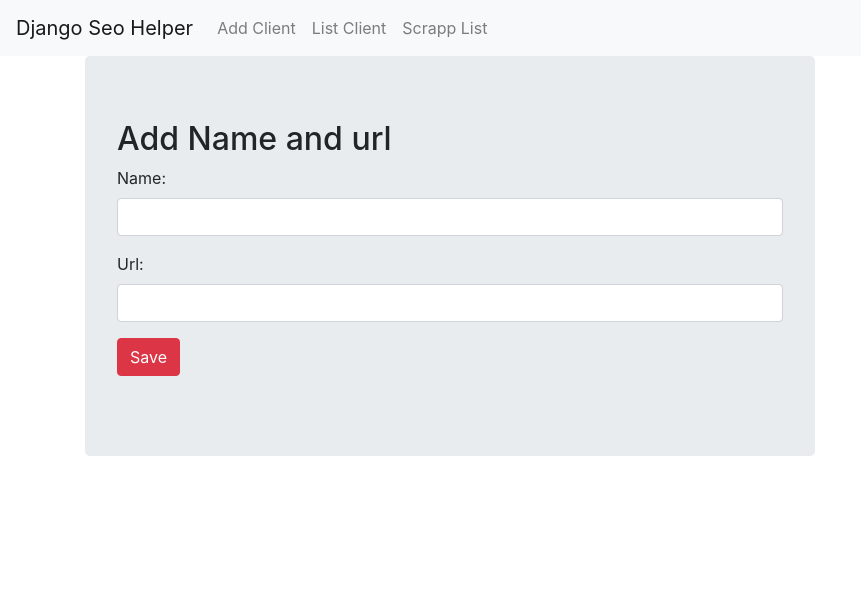
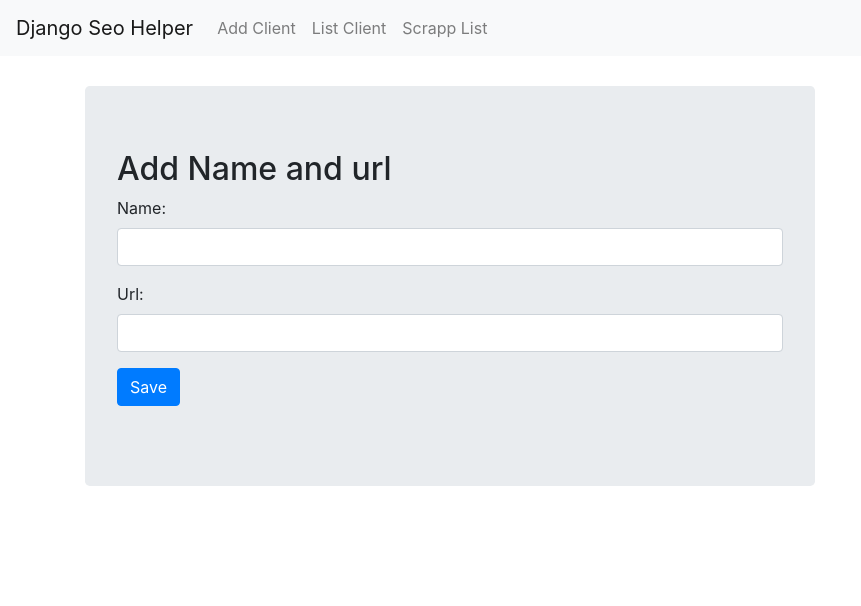
Before and after one commit to pragiark/django-seo-helper, a Django app: page /add-client/ in a window 1280 px wide. Shown: the top 606 px of the page, without its empty margins (0-861 px from the left). Run offline with Django 3.2, Linux system fonts and the light colour scheme; some libraries are stand-ins or nearby versions.

Commit message:
added static files; added style.css file

```diff
--- a/django_seo_helper/settings.py
+++ b/django_seo_helper/settings.py
@@ -121,3 +121,7 @@ USE_TZ = True
 # https://docs.djangoproject.com/en/3.0/howto/static-files/
 
 STATIC_URL = '/static/'
+
+STATICFILES_DIRS = [
+    os.path.join(BASE_DIR, "static"),
+]
--- a/django_seo_helper/templates/django_seo_helper/add_client.html
+++ b/django_seo_helper/templates/django_seo_helper/add_client.html
@@ -8,7 +8,7 @@
 
                 <form method="POST" class="post-form">{% csrf_token %}
                     {{ form.as_p }}
-                    <button type="submit" class="save btn btn-danger">Save</button>
+                    <button type="submit" class="save btn btn-primary">Save</button>
 
                     {% if messages %}
                         <ul>
--- a/django_seo_helper/templates/django_seo_helper/base.html
+++ b/django_seo_helper/templates/django_seo_helper/base.html
@@ -1,8 +1,13 @@
+{% load static %}
+
+
 <html>
 <head>
     <!-- Bootstrap CSS -->
     <link rel="stylesheet" href="https://stackpath.bootstrapcdn.com/bootstrap/4.4.1/css/bootstrap.min.css"
           integrity="sha384-Vkoo8x4CGsO3+Hhxv8T/Q5PaXtkKtu6ug5TOeNV6gBiFeWPGFN9MuhOf23Q9Ifjh" crossorigin="anonymous">
+
+    <link rel="stylesheet" href="{% static 'css/style.css' %}">
 </head>
 <body>
 <nav class="navbar navbar-expand-lg navbar-light bg-light">
--- a/django_seo_helper/urls.py
+++ b/django_seo_helper/urls.py
@@ -13,10 +13,12 @@ Including another URLconf
     1. Import the include() function: from django.urls import include, path
     2. Add a URL to urlpatterns:  path('blog/', include('blog.urls'))
 """
+from django.conf import settings
+from django.conf.urls.static import static
 from django.contrib import admin
 from django.urls import include, path
 
 urlpatterns = [
     path('admin/', admin.site.urls),
     path('', include('dsh_scrapper.urls')),
-]
+] + static(settings.STATIC_URL, document_root=settings.STATIC_ROOT)
--- /dev/null
+++ b/static/css/style.css
@@ -0,0 +1,4 @@
+nav {
+  margin-bottom: 30px; }
+
+/*# sourceMappingURL=style.css.map */
--- /dev/null
+++ b/static/css/style.sass
@@ -0,0 +1,2 @@
+nav
+  margin-bottom: 30px
```
